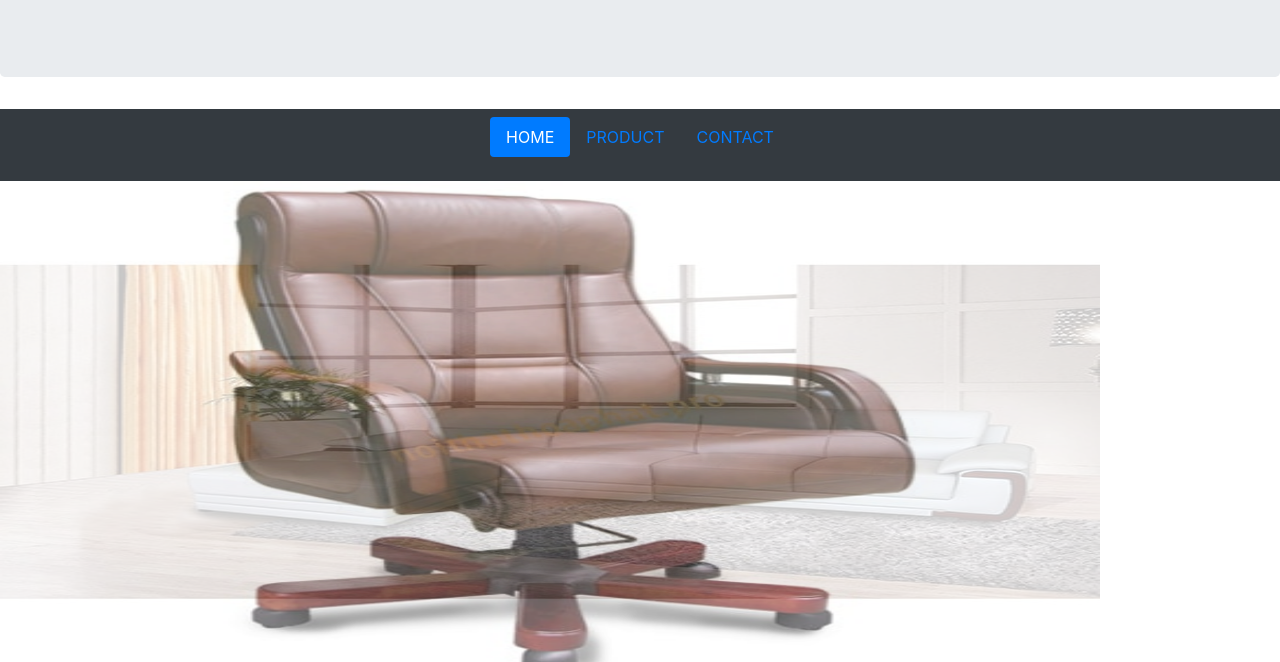
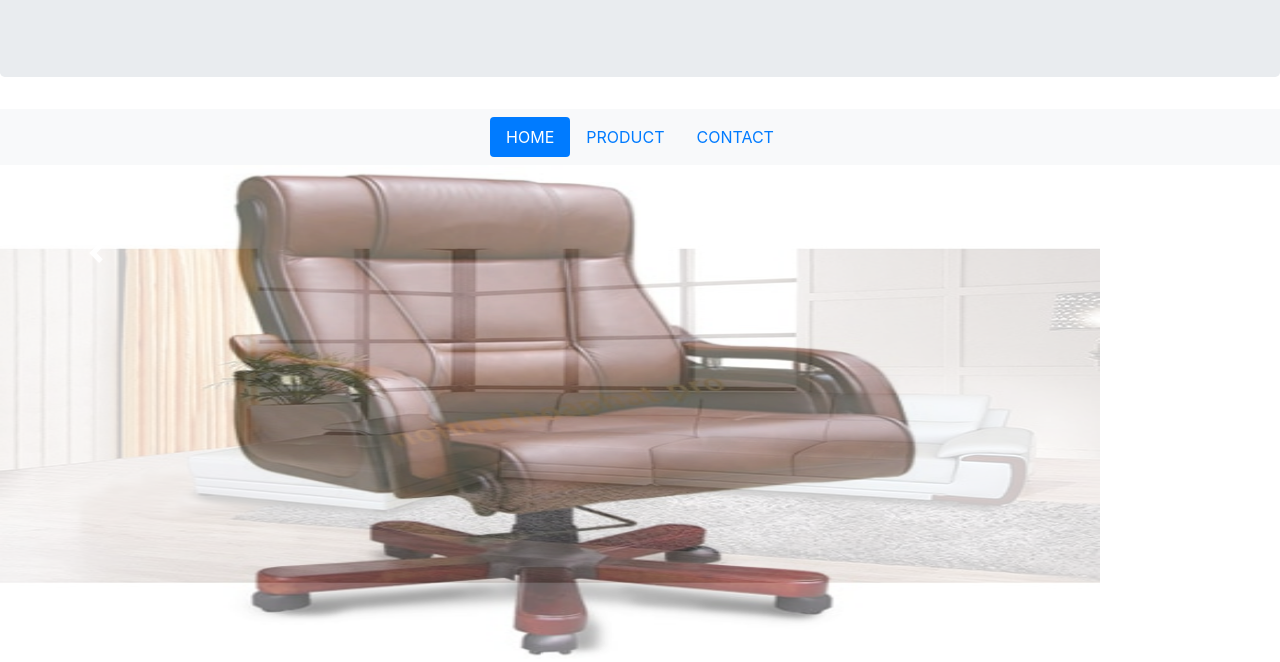
Before and after one commit to phuthinhabc/e-Projects, a plain HTML site: page index.html in a window 1280 px wide. Shown: the part 147-809 px from the top of the page. Drawn offline with nearby package versions, Linux system fonts and the light colour scheme.

Commit message:
Soft update of index navbar

```diff
--- a/index.html
+++ b/index.html
@@ -24,8 +24,8 @@
   	<h1>LOGO</h1>
     <p>Đây là trang web bán hàng<p>
 </div>
-  <nav class="navbar navbar-expand-sm bg-dark navbar-dark justify-content-center">
-<ul class="nav nav-pills mb-3 " id="pills-tab" role="tablist">
+  <nav class="navbar nav navbar-expand-sm bg-light justify-content-center">
+  <ul class="nav nav-pills" id="pills-tab" role="tablist">
     <li class="nav-item">
       <a class="nav-link active" id="pills-home-tab" data-toggle="pill" href="#pills-home" role="tab" aria-controls="pills-home" aria-selected="true">HOME</a>
     </li>
```
Lines whose indentation alone changed are shown as unchanged.
